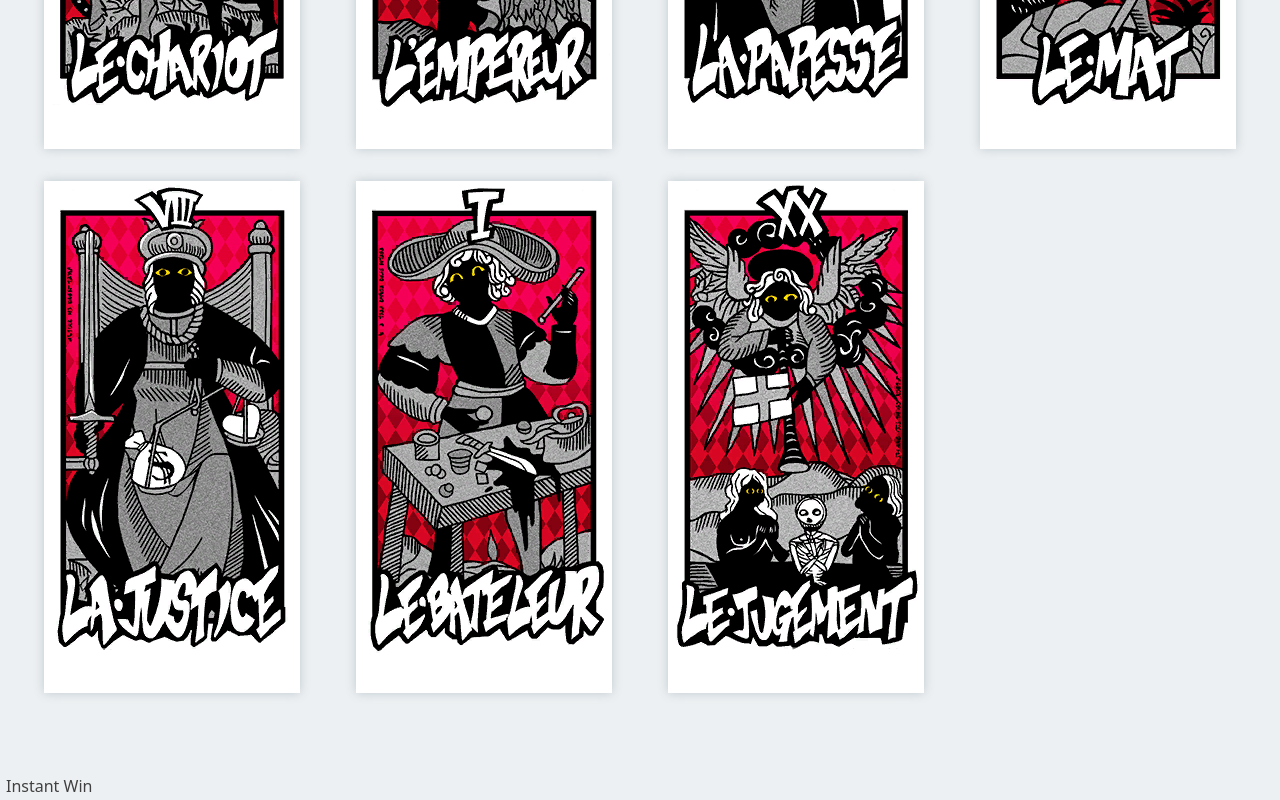
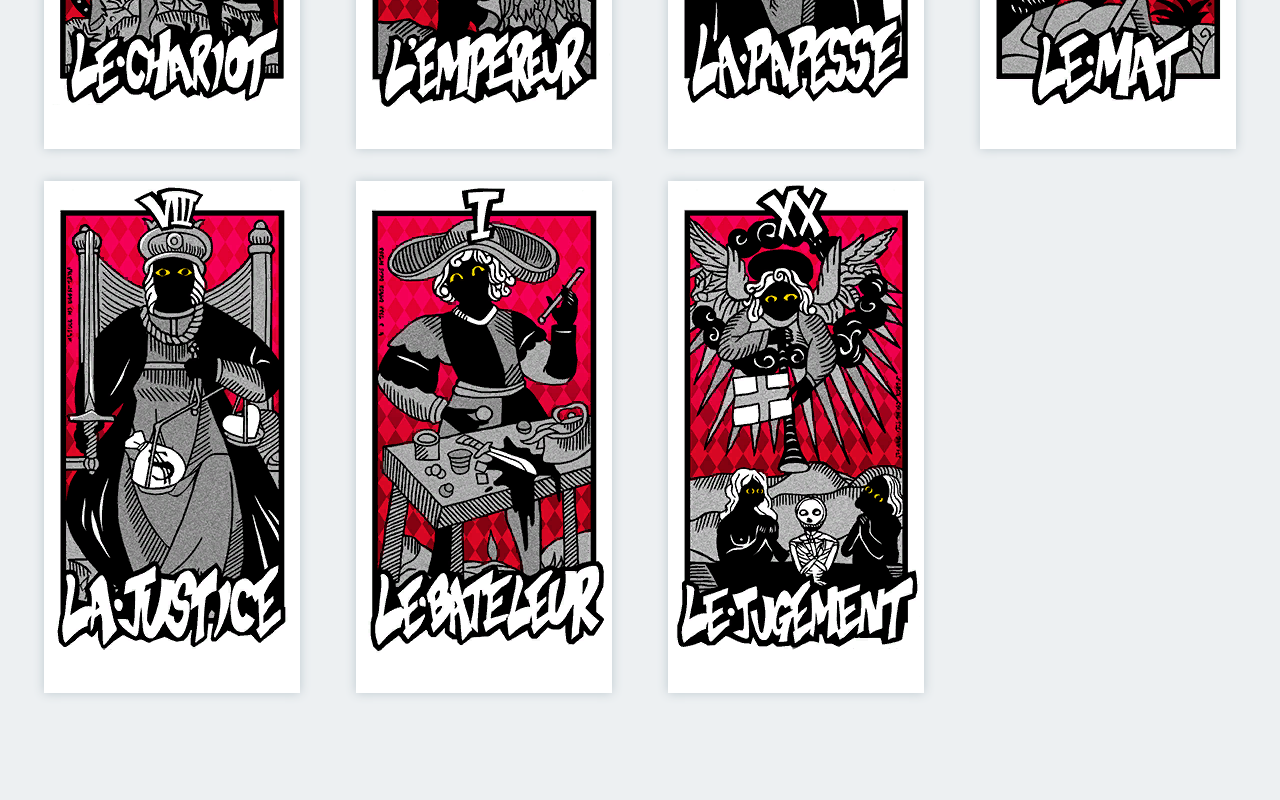
Before and after one commit to AnOrdinaryUsername/Memory-Card-Game, a React (Create React App) app: page / in a window 1280 px wide. Shown: the part 1013-1813 px from the top of the page. After the commit the page ends 1786 px from the top, so only its background shows below. Built offline with nearby package versions, Linux system fonts and the light colour scheme.

Commit message:
fix: Remove the instant win button

```diff
--- a/src/root/App.jsx
+++ b/src/root/App.jsx
@@ -47,7 +47,6 @@ const App = () => {
                     <>
                         <ScoreBoard score={score} highScore={highScore} />
                         <CardDeck onClick={addCardToRecord} />
-                        <button onClick={() => setScore(totalCardCount)}>Instant Win</button>
                     </>
                 )}
                 {score === totalCardCount && <WinScreen onClick={playAgain} />}
```
